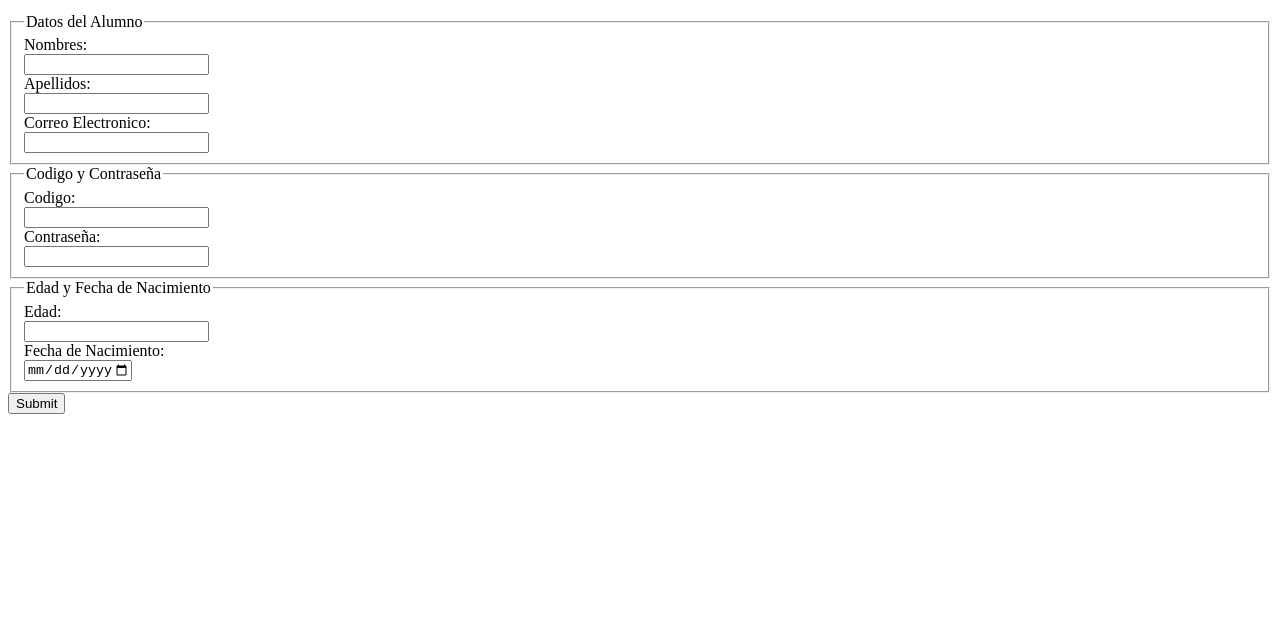
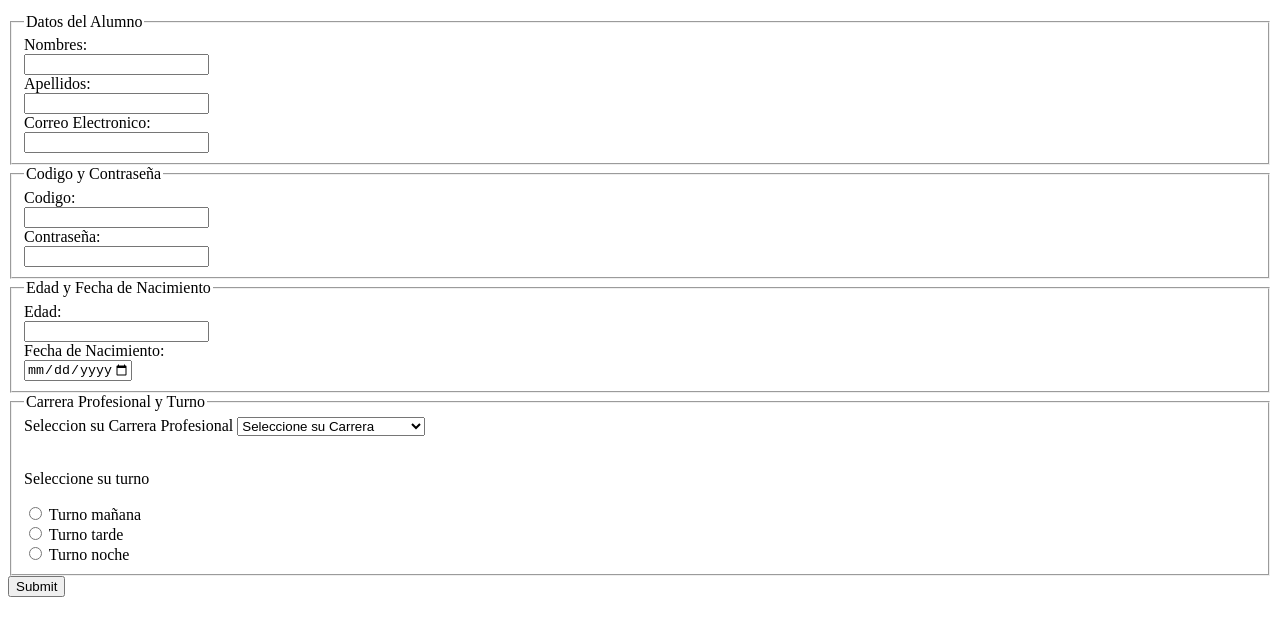
Before and after one commit to jdiazflor-sudo/idw, a plain HTML site: page index.html in a window 1280 px wide. Shown: the part 88-724 px from the top of the page. Drawn offline with Linux system fonts and the light colour scheme.

Commit message:
Carrera y Turno

```diff
--- a/index.html
+++ b/index.html
@@ -48,6 +48,29 @@
         <label for="fnac">Fecha de Nacimiento:</label><br>
         <input type="date" id="fnac" name="fnac" value="" min="1995-01-01" max="2010-12-31"><br>
     </fieldset>
+    <!--Carrera y turno-->
+    <fieldset>
+        <legend>Carrera Profesional y Turno</legend>
+
+
+        <label for="carrera">Seleccion su Carrera Profesional</label>
+        <select name="carrera" id="carrera" required>
+            <option value="" disabled selected>Seleccione su Carrera</option>
+            <option value="Sistemas">Ingenieria de Sistemas</option>
+            <option value="Electronica">Ingenieria Electronica</option>
+            <option value="Computacion">Ciencias de la Computacion</option>
+        </select>
+        <br><br>
+
+
+        <p>Seleccione su turno</p>
+        <input type="radio" id="mañana" name="turno" value="Turno mañana">
+        <label for="mañana">Turno mañana</label><br>
+        <input type="radio" id="tarde" name="turno" value="Turno tarde">
+        <label for="tarde">Turno tarde</label><br>
+        <input type="radio" id="noche" name="turno" value="Turno noche">
+        <label for="noche">Turno noche</label>
+    </fieldset>
 
 
             <input type="submit" value="Submit">
```
